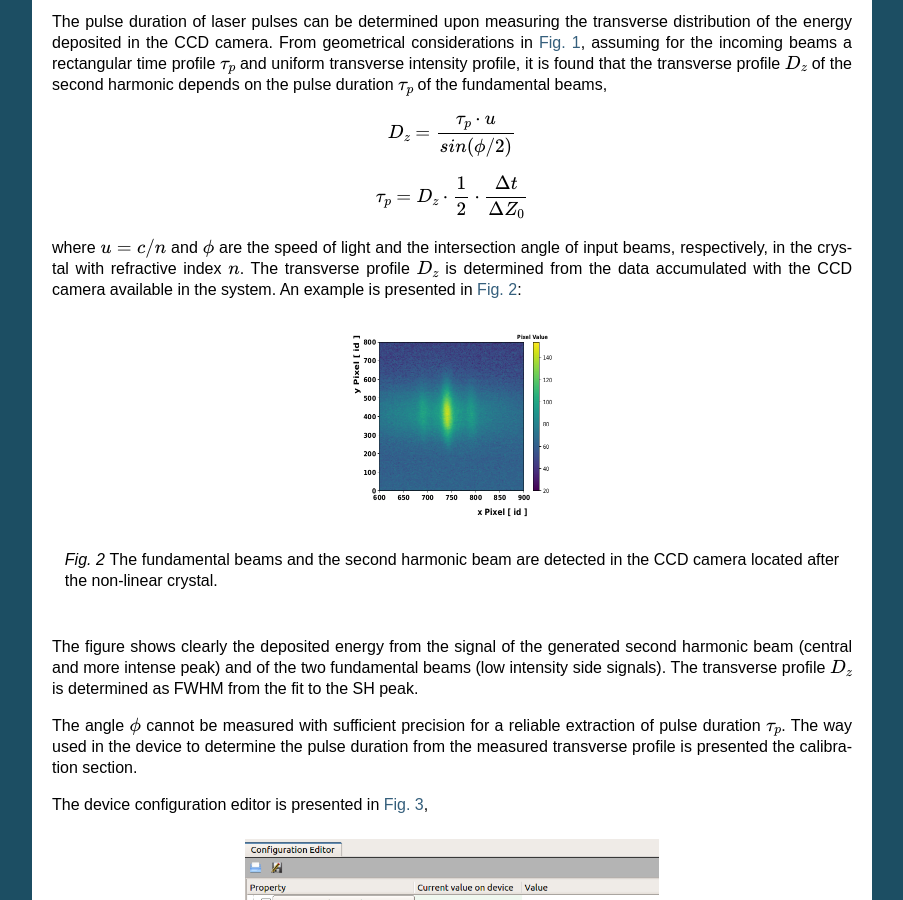
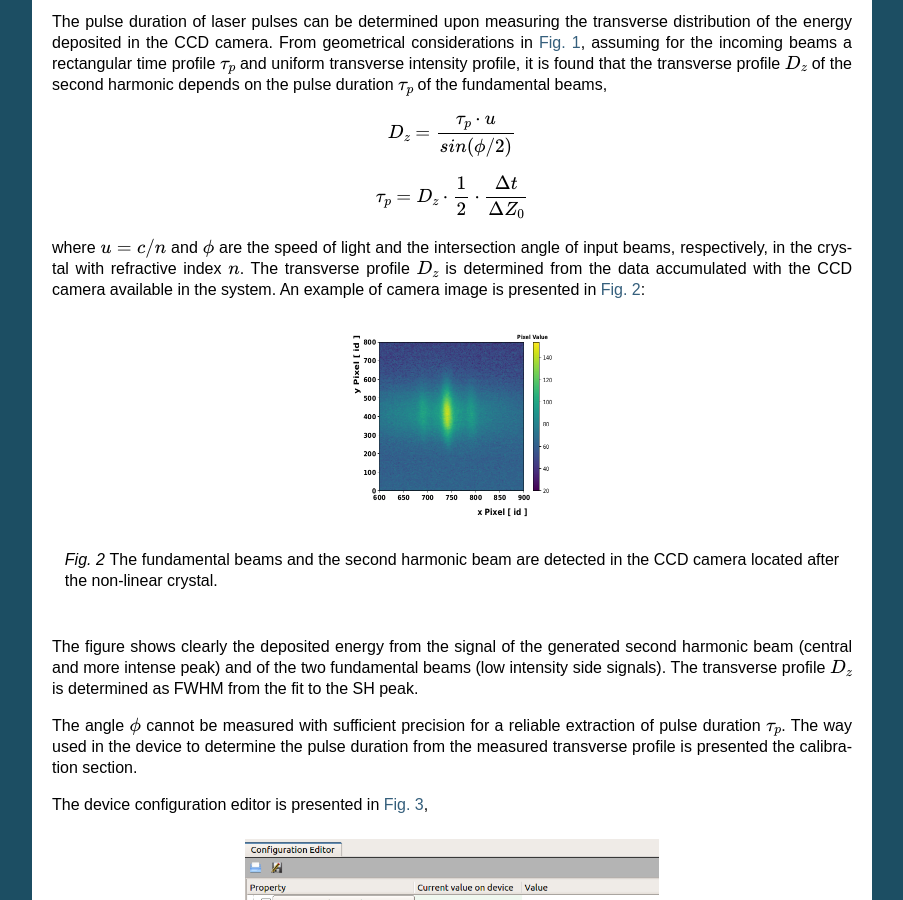
Before and after one commit to European-XFEL/imageProcessor, a Sphinx documentation site: the page built from doc/source/introduction.rst, in a window 1280 px wide and 900 px high, scrolled down 616 px. Shown: the whole window, without its empty margins (198-1101 px from the left). Built offline with Sphinx 7.4.7, drawn with Linux system fonts in a browser that asks for light colours.

Commit message:
introduction: text changed

```diff
--- a/doc/source/introduction.rst
+++ b/doc/source/introduction.rst
@@ -44,7 +44,7 @@ intersection angle of input beams, respectively, in the crystal with
 refractive index :math:`n`.
 The transverse profile :math:`D_z` is determined from the data accumulated
 with the CCD camera available in the system.
-An example is presented in :numref:`Fig. %s <fig-SH_profile>`:
+An example of camera image is presented in :numref:`Fig. %s <fig-SH_profile>`:
 
 .. _fig-SH_profile:
 
```
